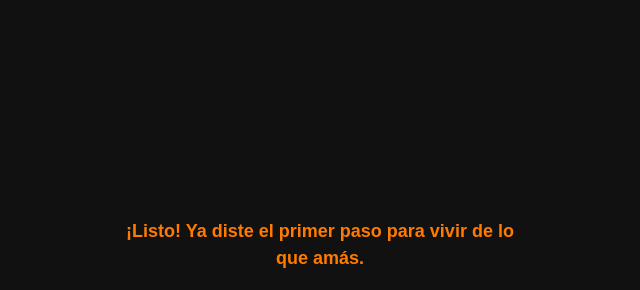
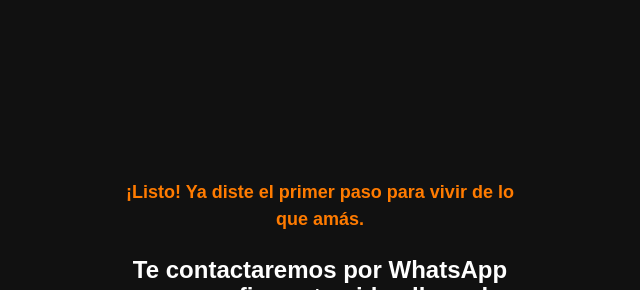
Before and after one commit to tomascosta2/Nico, an Astro site: page /thankyou in a window 1280 px wide. Shown: the part 104-394 px from the top of the page, without its empty margins (320-960 px from the left). Built offline with nearby package versions, Linux system fonts and the light colour scheme; Astro itself is replaced by a stand-in of ours.

Commit message:
Detalles

```diff
--- a/src/components/Thankyou.astro
+++ b/src/components/Thankyou.astro
@@ -14,9 +14,10 @@ import Layout from "../layouts/Layout.astro";
       <p class="text-[#FF7B00] font-semibold text-[18px] mt-8 mb-6">
         ¡Listo! Ya diste el primer paso para vivir de lo que amás.
       </p>
-      <!-- <h1 class="text-white font-bold text-[24px] mb-6 leading-[110%]">
-        ¡Felicitaciones! Vas a recibir un correo y un mensaje de WhatsApp con todos los detalles para conectarte a la entrevista que agendaste.
+      <h1 class="text-white font-bold text-[24px] mb-6 leading-[110%]">
+        Te contactaremos por WhatsApp para confirmar tu video llamada
       </h1>
+      <!--
       <p class="text-white/80 text-[16px] mb-6">
         En esa llamada vamos a ver si esta formación es para vos y cómo podrías empezar a generar ingresos enseñando calistenia con el respaldo de Calistep®.
       </p>
```
